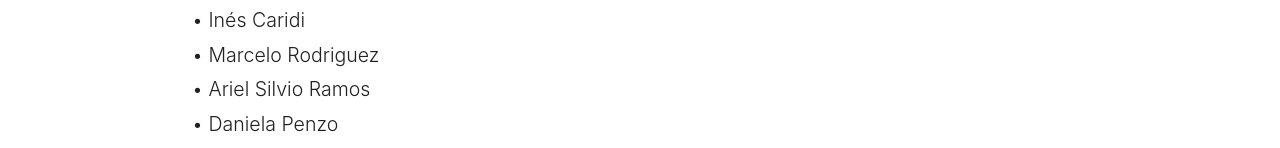
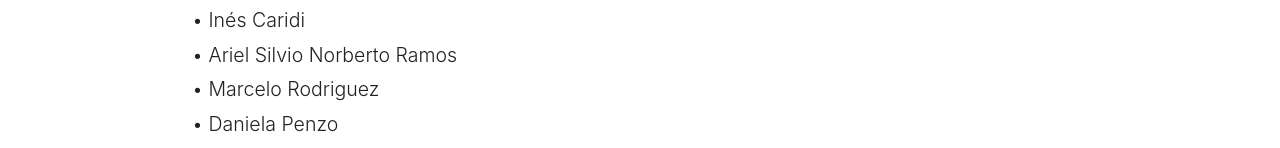
Before and after one commit to MetodosBayesianos/MetodosBayesianos.github.io, a plain HTML site: page es/personal.html in a window 1280 px wide. Shown: the part 470-618 px from the top of the page. Drawn offline with nearby package versions, Linux system fonts and the light colour scheme.

Commit message:
Propiedades

```diff
--- a/es/personal.html
+++ b/es/personal.html
@@ -92,10 +92,10 @@
                 &#x2022; Inés Caridi
                 </h6>
                 <h6 class="header col s12 light">
-                &#x2022; Marcelo Rodriguez
+                &#x2022; Ariel Silvio Norberto Ramos
                 </h6>
                 <h6 class="header col s12 light">
-                &#x2022; Ariel Silvio Ramos
+                &#x2022; Marcelo Rodriguez
                 </h6>
                 <h6 class="header col s12 light">
                 &#x2022; Daniela Penzo
```
Also changed, not shown: 1 other file.
